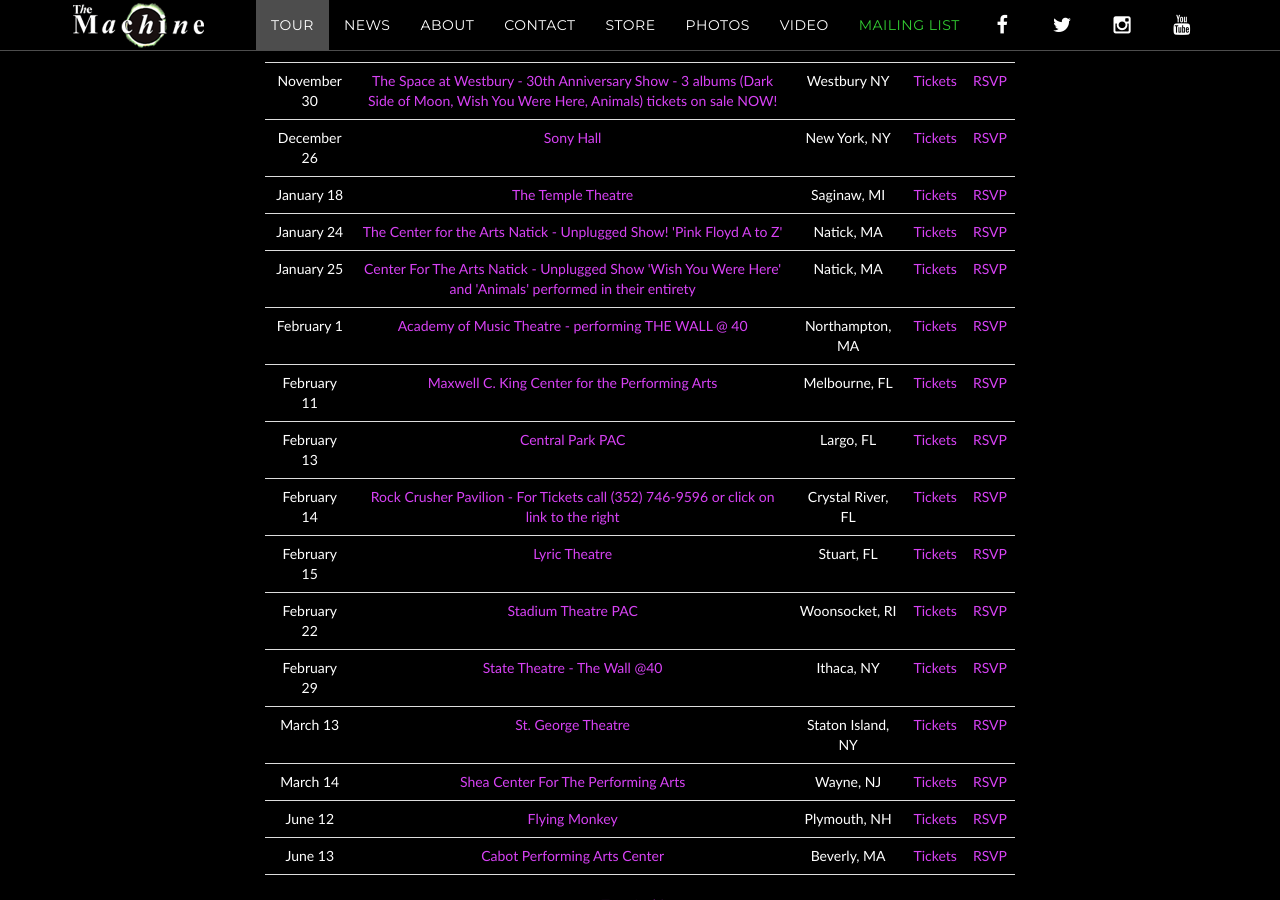
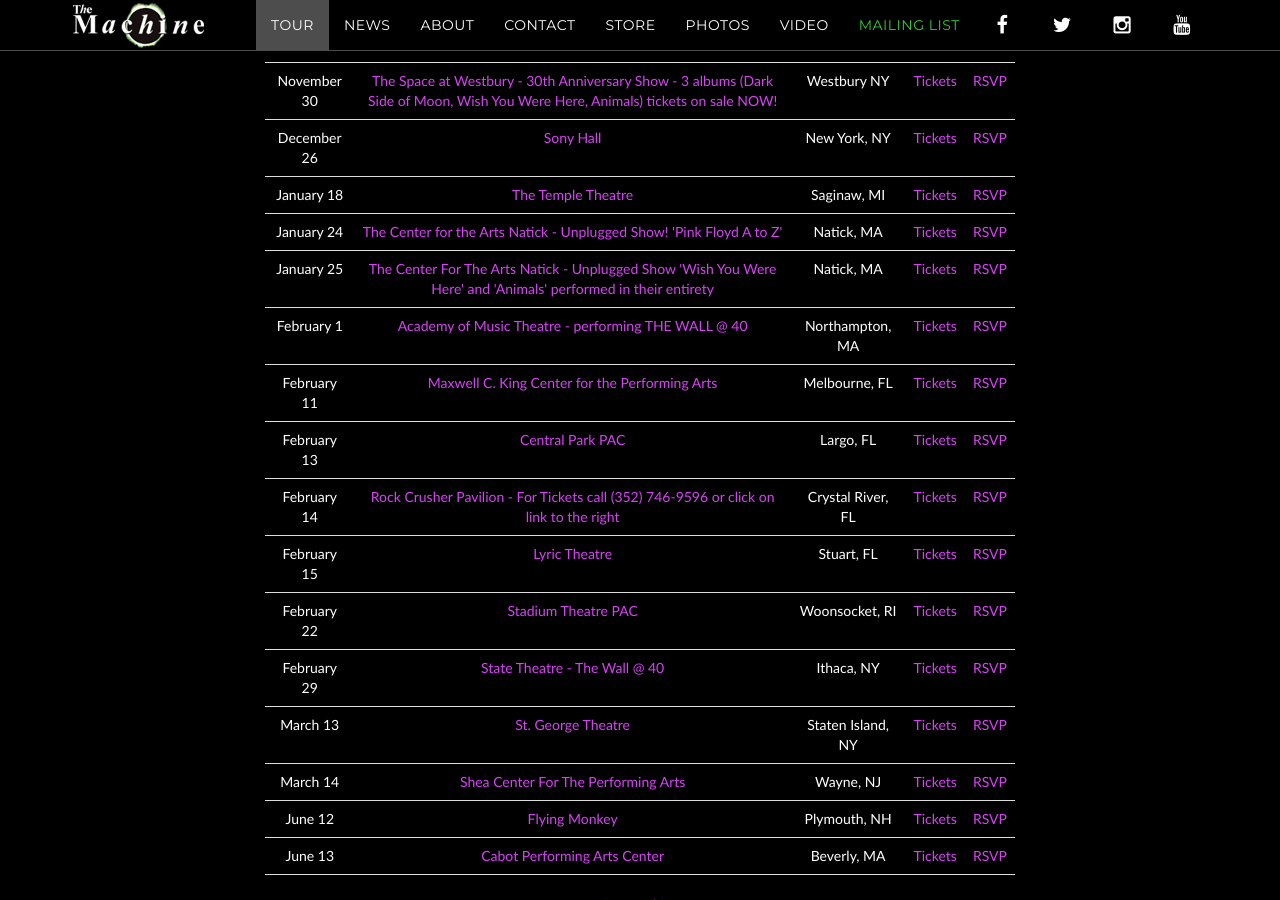
Before and after one commit to machineweb/machineweb.github.io, a Jekyll site: the page built from index.html, in a window 1280 px wide and 900 px high, scrolled down 1392 px. Built offline with Jekyll 4.4.1, drawn with Linux system fonts in a browser that asks for light colours; comment, search, counter and statistics services are not loaded.

Commit message:
Updated tour

```diff
--- a/_data/tour.yml
+++ b/_data/tour.yml
@@ -4061,7 +4061,7 @@
   - date: "March 13 2020"
     venue: "St. George Theatre"
     venue-url: "https://stgeorgetheatre.com/the-machine-performs-pink-floyd/"
-    location: "Staton Island, NY"
+    location: "Staten Island, NY"
     tickets-url: "https://www1.ticketmaster.com/event/00005730AB844849"
     rsvp-url: "https://www.facebook.com/events/1389030457916624/"
     order: "1584072000000"
@@ -4083,7 +4083,7 @@
     order: "1579842000000"
 
   - date: "January 25 2020"
-    venue: "Center For The Arts Natick - Unplugged Show 'Wish You Were Here' and 'Animals' performed in their entirety"
+    venue: "The Center For The Arts Natick - Unplugged Show 'Wish You Were Here' and 'Animals' performed in their entirety"
     venue-url: "http://www.natickarts.org/performance/machine-performs-pink-floyd-unplugged-2-night-package-2020-01-24"
     location: "Natick, MA"
     tickets-url: "http://www.natickarts.org/performance/machine-performs-pink-floyd-unplugged-2020-01-25"
@@ -4091,7 +4091,7 @@
     order: "1579928400000"
 
   - date: "February 29 2020"
-    venue: "State Theatre - The Wall @40"
+    venue: "State Theatre - The Wall @ 40"
     venue-url: "https://www.stateofithaca.org/e/the-machine-performs-pink-floyd-th-anniversary-of-the-wall-72371891275/"
     location: "Ithaca, NY"
     tickets-url: "https://www.eventbrite.com/e/the-machine-performs-pink-floyd-40th-anniversary-of-the-wall-tickets-72371891275?aff=ebdssbdestsearch"
```
